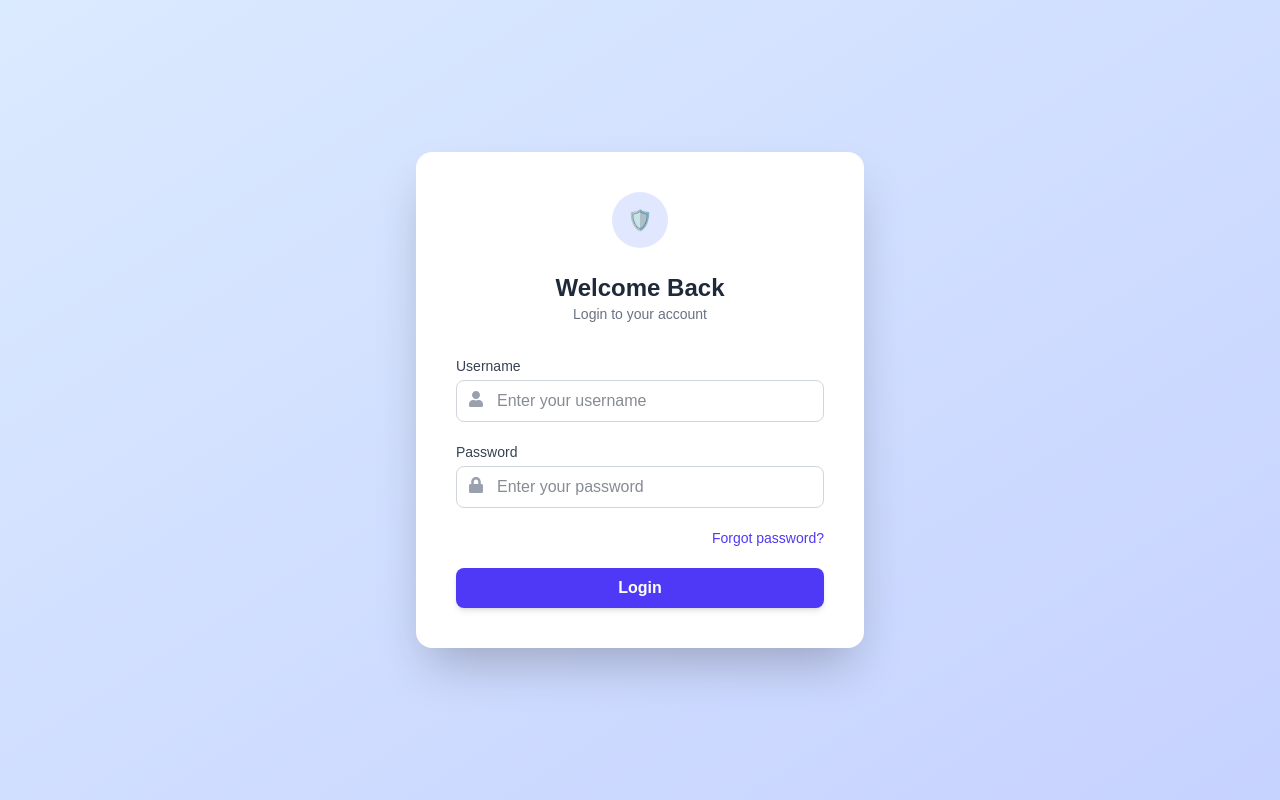
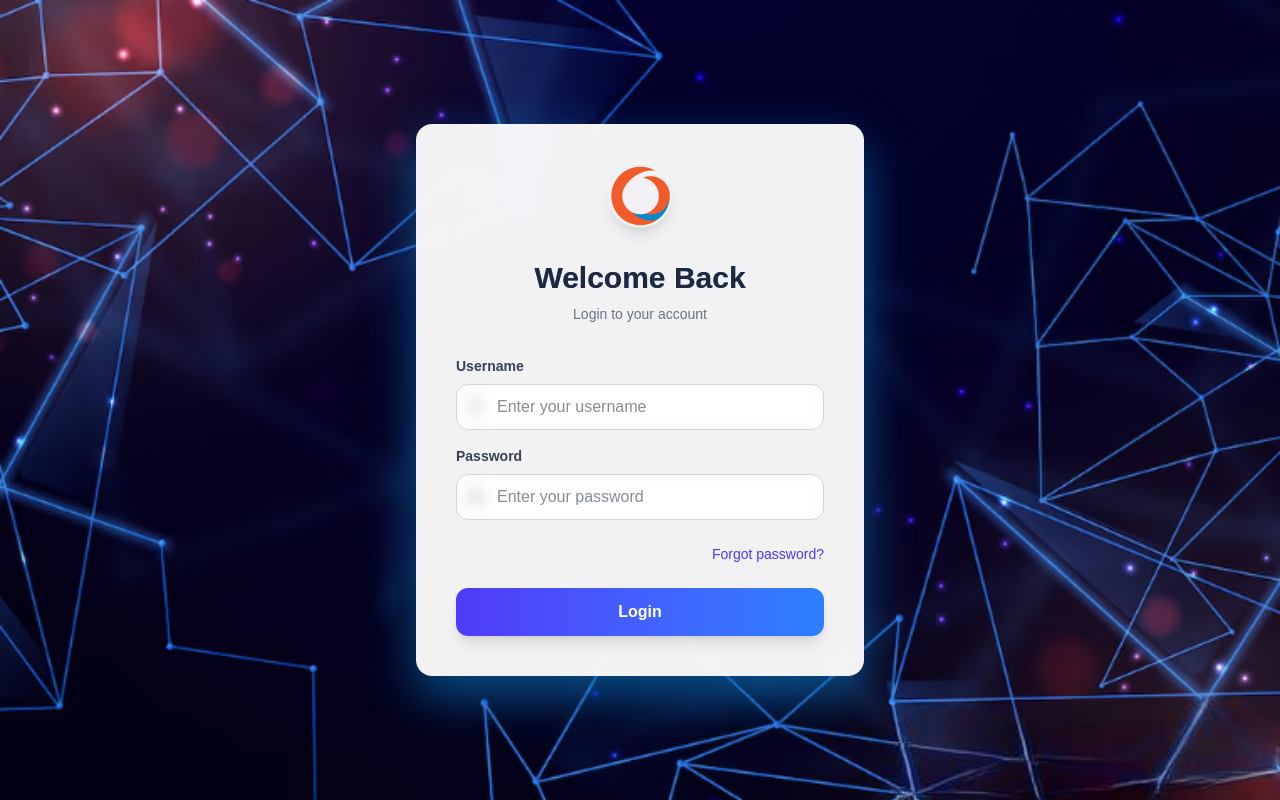
Before and after one commit to Pooja-m-exozen/individualemploye, a Next.js app: page /login in a window 1280 px wide. Built offline with nearby package versions, Linux system fonts and the light colour scheme.

Commit message:
"adding background image"

```diff
--- a/package.json
+++ b/package.json
@@ -12,10 +12,12 @@
     "@heroicons/react": "^2.2.0",
     "axios": "^1.8.4",
     "date-fns": "^4.1.0",
+    "framer-motion": "^12.7.4",
     "next": "15.3.1",
     "react": "^19.0.0",
     "react-dom": "^19.0.0",
     "react-hook-form": "^7.55.0",
+    "react-hot-toast": "^2.5.2",
     "react-icons": "^5.5.0",
     "react-router-dom": "^7.5.1"
   },
--- a/src/app/kyc/page.tsx
+++ b/src/app/kyc/page.tsx
@@ -213,88 +213,112 @@ export default function KYCViewPage() {
               </div>
 
               {selectedRecord && (
-                <div className="fixed inset-0 bg-black bg-opacity-50 flex items-center justify-center z-50 p-4">
-                  <div className="bg-white rounded-xl max-w-3xl w-full mx-auto shadow-2xl transform transition-all">
-                    <div className="flex justify-between items-center p-6 border-b border-gray-200 bg-gray-50 rounded-t-xl">
-                      <h2 className="text-xl font-semibold text-black">KYC Details</h2>
+                <div className="fixed inset-0 bg-gray-900/80 backdrop-blur-sm flex items-center justify-center z-50 p-4">
+                  <div className="bg-gray-900 rounded-xl max-w-4xl w-full mx-auto shadow-2xl transform transition-all overflow-hidden max-h-[90vh] flex flex-col border border-gray-700">
+                    {/* Modal Header */}
+                    <div className="flex justify-between items-center p-6 border-b border-gray-700 bg-gradient-to-r from-gray-900 to-gray-800 sticky top-0 z-10">
+                      <div>
+                        <h2 className="text-2xl font-semibold text-gray-100">KYC Details</h2>
+                        <p className="text-sm text-gray-400 mt-1">ID: {selectedRecord._id}</p>
+                      </div>
                       <button
                         onClick={() => setSelectedRecord(null)}
-                        className="p-2 hover:bg-gray-200 rounded-full transition-colors"
+                        className="p-2 hover:bg-gray-800 rounded-full transition-colors"
+                        title="Close"
                       >
-                        <FaTimes className="text-gray-600" />
+                        <FaTimes className="text-gray-400 w-5 h-5 hover:text-gray-200" />
                       </button>
                     </div>
-                    <div className="p-6 space-y-6">
-                      <div className="grid grid-cols-2 gap-6">
-                        <div className="bg-gray-50 p-4 rounded-lg">
-                          <h3 className="text-sm font-medium text-black mb-2">ID</h3>
-                          <p className="text-sm font-mono bg-white p-2 rounded border border-gray-200 text-black">{selectedRecord._id}</p>
-                        </div>
-                        <div className="bg-gray-50 p-4 rounded-lg">
-                          <h3 className="text-sm font-medium text-gray-500 mb-2">Status</h3>
-                          <div className="flex items-center space-x-4">
+
+                    {/* Modal Content - Scrollable */}
+                    <div className="p-6 space-y-6 overflow-y-auto bg-gray-900">
+                      {/* Status Section */}
+                      <div className="bg-gray-800 p-6 rounded-xl shadow-md border border-gray-700">
+                        <h3 className="text-lg font-medium text-gray-100 mb-4">Compliance Status</h3>
+                        <div className="flex items-center gap-4">
                           <select
                             value={selectedRecord.complianceStatus}
                             onChange={(e) => handleStatusUpdate(selectedRecord, e.target.value)}
                             disabled={updating}
-                              className="pl-3 pr-10 py-2 border rounded-lg focus:ring-2 focus:ring-blue-500 focus:border-blue-500 text-black"
+                            className="pl-4 pr-10 py-2.5 border bg-gray-700 border-gray-600 rounded-lg focus:ring-2 focus:ring-blue-500 focus:border-blue-500 text-gray-100 text-base"
                           >
-                              <option value="Passed">Passed</option>
-                              <option value="Pending">Pending</option>
-                              <option value="Failed">Failed</option>
+                            <option value="Passed" className="bg-gray-700">✅ Passed</option>
+                            <option value="Pending" className="bg-gray-700">⏳ Pending</option>
+                            <option value="Failed" className="bg-gray-700">❌ Failed</option>
                           </select>
-                            {updating && <FaSpinner className="animate-spin text-blue-600" />}
+                          {updating ? (
+                            <div className="flex items-center gap-2 text-blue-600">
+                              <FaSpinner className="animate-spin" />
+                              <span className="text-sm">Updating...</span>
                             </div>
-                          {updateError && (
-                            <p className="text-red-500 text-sm mt-2">{updateError}</p>
-                          )}
+                          ) : updateError ? (
+                            <div className="text-red-500 text-sm flex items-center gap-2">
+                              <FaTimes />
+                              <span>{updateError}</span>
+                            </div>
+                          ) : null}
                         </div>
                       </div>
 
-                      <div className="bg-gray-50 p-4 rounded-lg">
-                        <h3 className="text-sm font-medium text-gray-500 mb-3">Documents</h3>
-                        <div className="space-y-3">
+                      {/* Documents Section */}
+                      <div className="bg-gray-800 p-6 rounded-xl shadow-md border border-gray-700">
+                        <h3 className="text-lg font-medium text-gray-100 mb-4">Documents</h3>
+                        <div className="grid gap-4 sm:grid-cols-2">
                           {selectedRecord.documents.map(doc => (
-                            <div key={doc._id} className="bg-white p-4 rounded-lg border border-gray-200">
-                              <div className="flex justify-between items-start">
-                                <div>
-                                  <p className="text-sm font-medium text-gray-900">{doc.documentType || doc.type}</p>
-                                  <p className="text-sm text-gray-600 mt-1">Number: {doc.documentNumber}</p>
-                                  <p className="text-xs text-gray-500 mt-1">
-                                    {doc.verifiedBy && `Verified by ${doc.verifiedBy}`}
-                                    {getVerificationDate(doc) && ` on ${format(new Date(getVerificationDate(doc)!), 'PPp')}`}
-                                  </p>
-                                  {doc.verificationNotes && (
-                                    <p className="text-xs text-gray-600 mt-1 italic">"{doc.verificationNotes}"</p>
-                                  )}
-                                </div>
-                                <span className={`px-2 py-1 text-xs font-medium rounded-full
-                                  ${doc.verificationStatus === 'Verified' ? 'bg-green-100 text-green-800' : 'bg-yellow-100 text-yellow-800'}`}>
+                            <div key={doc._id} className="bg-gray-700 p-4 rounded-xl border border-gray-600 hover:border-blue-500 transition-colors">
+                              <div className="flex flex-col h-full">
+                                <div className="flex justify-between items-start mb-3">
+                                  <span className={`px-3 py-1 text-sm font-medium rounded-full
+                                    ${doc.verificationStatus === 'Verified' ? 'bg-emerald-900 text-emerald-200' : 'bg-amber-900 text-amber-200'}`}>
                                     {doc.verificationStatus}
                                   </span>
+                                </div>
+                                <h4 className="text-base font-medium text-gray-100">{doc.documentType || doc.type}</h4>
+                                <p className="text-sm text-gray-300 mt-2">
+                                  <span className="font-medium">Number:</span> {doc.documentNumber}
+                                </p>
+                                {getVerificationDate(doc) && (
+                                  <p className="text-sm text-gray-400 mt-2">
+                                    <span className="font-medium">Verified:</span> {format(new Date(getVerificationDate(doc)!), 'PPp')}
+                                  </p>
+                                )}
+                                {doc.verificationNotes && (
+                                  <p className="text-sm text-gray-300 mt-2 italic bg-gray-800 p-2 rounded-lg">
+                                    "{doc.verificationNotes}"
+                                  </p>
+                                )}
                               </div>
                             </div>
                           ))}
                         </div>
                       </div>
 
-                      <div className="grid grid-cols-2 gap-6">
-                        <div className="bg-gray-50 p-4 rounded-lg">
-                          <h3 className="text-sm font-medium text-gray-500 mb-2">Verified By</h3>
+                      {/* Verification Details */}
+                      <div className="grid grid-cols-1 sm:grid-cols-2 gap-6">
+                        <div className="bg-gray-800 p-6 rounded-xl shadow-md border border-gray-700">
+                          <h3 className="text-lg font-medium text-gray-100 mb-4">Verified By</h3>
                           <div className="flex items-center">
-                            <div className="h-8 w-8 bg-blue-100 rounded-full flex items-center justify-center">
-                              <span className="text-sm font-medium text-blue-800">
+                            <div className="h-10 w-10 bg-blue-900 rounded-full flex items-center justify-center">
+                              <span className="text-base font-medium text-blue-200">
                                 {(selectedRecord.verifiedBy || 'NA').substring(0, 2).toUpperCase()}
                               </span>
                             </div>
-                            <span className="ml-3 text-sm text-gray-900">{selectedRecord.verifiedBy || 'Not Assigned'}</span>
+                            <div className="ml-4">
+                              <p className="text-base text-gray-100">{selectedRecord.verifiedBy || 'Not Assigned'}</p>
+                              <p className="text-sm text-gray-400">Verification Officer</p>
                             </div>
                           </div>
-                        <div className="bg-gray-50 p-4 rounded-lg">
-                          <h3 className="text-sm font-medium text-gray-500 mb-2">Last Updated</h3>
-                          <p className="text-sm text-gray-900">
+                        </div>
+                        <div className="bg-gray-800 p-6 rounded-xl shadow-md border border-gray-700">
+                          <h3 className="text-lg font-medium text-gray-100 mb-4">Last Updated</h3>
+                          <div className="space-y-2">
+                            <p className="text-base text-gray-100">
                               {format(new Date(selectedRecord.updatedAt), 'PPpp')}
                             </p>
+                            <p className="text-sm text-gray-400">
+                              {format(new Date(selectedRecord.updatedAt), 'dd MMM yyyy HH:mm')}
+                            </p>
+                          </div>
                         </div>
                       </div>
                     </div>
--- a/src/app/login/page.tsx
+++ b/src/app/login/page.tsx
@@ -4,12 +4,14 @@ import { useState, useEffect } from 'react';
 import { useRouter } from 'next/navigation';
 import { login, isAuthenticated } from '@/services/auth';
 import { FaUser, FaLock } from 'react-icons/fa';
+import Image from 'next/image';
+import toast, { Toaster } from 'react-hot-toast';
+import { motion } from 'framer-motion';
 
 export default function LoginPage() {
   const router = useRouter();
   const [username, setUsername] = useState('');
   const [password, setPassword] = useState('');
-  const [error, setError] = useState('');
   const [isLoading, setIsLoading] = useState(false);
   const [fieldErrors, setFieldErrors] = useState({
     username: '',
@@ -49,11 +51,19 @@ export default function LoginPage() {
 
   const handleSubmit = async (e: React.FormEvent) => {
     e.preventDefault();
-    setError('');
     setFieldErrors({ username: '', password: '' });
 
     // Validate fields before proceeding
     if (!validateFields()) {
+      toast.error('Please check the form for errors', {
+        duration: 3000,
+        position: 'top-center',
+        style: {
+          background: '#FEE2E2',
+          color: '#DC2626',
+          fontWeight: 500,
+        },
+      });
       return;
     }
 
@@ -61,45 +71,96 @@ export default function LoginPage() {
 
     try {
       const response = await login(username, password);
-      console.log('Login response:', response); // Debug log
 
       if (response.success) {
+        toast.success('Login successful! Redirecting...', {
+          duration: 2000,
+          position: 'top-center',
+          icon: '👋',
+          style: {
+            background: '#DCFCE7',
+            color: '#166534',
+            fontWeight: 500,
+          },
+        });
+        setTimeout(() => {
           router.push('/dashboard');
+        }, 1000);
       } else {
-        setError(response.message || 'Login failed. Please check your credentials.');
+        toast.error(response.message || 'Login failed. Please check your credentials.', {
+          duration: 3000,
+          position: 'top-center',
+          style: {
+            background: '#FEE2E2',
+            color: '#DC2626',
+            fontWeight: 500,
+          },
+        });
       }
     } catch (err: any) {
       console.error('Login error:', err);
-      setError('An unexpected error occurred. Please try again.');
+      toast.error('An unexpected error occurred. Please try again.', {
+        duration: 3000,
+        position: 'top-center',
+        style: {
+          background: '#FEE2E2',
+          color: '#DC2626',
+          fontWeight: 500,
+        },
+      });
     } finally {
       setIsLoading(false);
     }
   };
 
   return (
-    <div className="min-h-screen flex items-center justify-center bg-gradient-to-br from-blue-100 to-indigo-200 px-4 py-12">
-      <div className="max-w-md w-full bg-white rounded-2xl shadow-2xl p-10">
-        <div className="flex justify-center mb-6">
-          <div className="h-14 w-14 rounded-full bg-indigo-100 flex items-center justify-center text-indigo-600 font-bold text-xl">
-            🛡️
+    <div className="min-h-screen flex items-center justify-center bg-[url('/bg.png')] bg-cover bg-center bg-no-repeat px-4 py-12">
+      <Toaster
+        toastOptions={{
+          className: '',
+          style: {
+            padding: '16px',
+            borderRadius: '8px',
+            fontSize: '14px',
+          },
+        }}
+      />
+      <motion.div
+        initial={{ opacity: 0, y: 20 }}
+        animate={{ opacity: 1, y: 0 }}
+        transition={{ duration: 0.5 }}
+        className="max-w-md w-full bg-white/95 backdrop-blur-sm rounded-2xl shadow-[0_20px_50px_rgba(8,_112,_184,_0.7)] p-10"
+      >
+        <div className="flex justify-center mb-8">
+          <motion.div
+            initial={{ scale: 0 }}
+            animate={{ scale: 1 }}
+            transition={{ type: "spring", stiffness: 260, damping: 20 }}
+            className="h-16 w-16 relative"
+          >
+            <Image
+              src="/logo-exo .png"
+              alt="Material Flow"
+              width={80}
+              height={80}
+              className="rounded-full shadow-lg"
+            />
+          </motion.div>
         </div>
-        </div>
-        <h2 className="text-center text-2xl font-bold text-gray-800">Welcome Back</h2>
+        <h2 className="text-center text-3xl font-bold text-gray-800 mb-2 bg-gradient-to-r from-indigo-600 to-blue-500 bg-clip-text">
+          Welcome Back
+        </h2>
         <p className="text-center text-sm text-gray-500 mb-8">Login to your account</p>
 
-        {error && (
-          <div className="bg-red-100 border border-red-400 text-red-700 px-4 py-2 rounded mb-4 text-sm">
-            {error}
-          </div>
-        )}
-
-        <form onSubmit={handleSubmit} className="space-y-5">
+        <form onSubmit={handleSubmit} className="space-y-6">
+          <div className="space-y-4">
+            {/* Username Input */}
             <div>
-            <label htmlFor="username" className="block text-sm font-medium text-gray-700">
+              <label htmlFor="username" className="block text-sm font-semibold text-gray-700 mb-1">
                 Username
               </label>
-            <div className="relative">
-              <span className="absolute left-3 top-1/2 -translate-y-1/2 text-gray-400">
+              <div className="relative group">
+                <span className="absolute left-3 top-1/2 -translate-y-1/2 text-gray-400 group-hover:text-indigo-600 transition-colors">
                   <FaUser />
                 </span>
                 <input
@@ -111,9 +172,9 @@ export default function LoginPage() {
                     setFieldErrors(prev => ({ ...prev, username: '' }));
                   }}
                   required
-                className={`mt-1 w-full pl-10 pr-3 py-2 border ${
+                  className={`mt-1 w-full pl-10 pr-3 py-2.5 border ${
                     fieldErrors.username ? 'border-red-500' : 'border-gray-300'
-                } rounded-lg focus:ring-2 focus:ring-indigo-500 focus:outline-none text-gray-900`}
+                  } rounded-xl focus:ring-2 focus:ring-indigo-500 focus:border-indigo-500 focus:outline-none text-gray-900 transition-all duration-200 bg-white/50 backdrop-blur-sm hover:border-indigo-400`}
                   placeholder="Enter your username"
                 />
               </div>
@@ -122,12 +183,13 @@ export default function LoginPage() {
               )}
             </div>
 
+            {/* Password Input */}
             <div>
-            <label htmlFor="password" className="block text-sm font-medium text-gray-700">
+              <label htmlFor="password" className="block text-sm font-semibold text-gray-700 mb-1">
                 Password
               </label>
-            <div className="relative">
-              <span className="absolute left-3 top-1/2 -translate-y-1/2 text-gray-400">
+              <div className="relative group">
+                <span className="absolute left-3 top-1/2 -translate-y-1/2 text-gray-400 group-hover:text-indigo-600 transition-colors">
                   <FaLock />
                 </span>
                 <input
@@ -139,9 +201,9 @@ export default function LoginPage() {
                     setFieldErrors(prev => ({ ...prev, password: '' }));
                   }}
                   required
-                className={`mt-1 w-full pl-10 pr-3 py-2 border ${
+                  className={`mt-1 w-full pl-10 pr-3 py-2.5 border ${
                     fieldErrors.password ? 'border-red-500' : 'border-gray-300'
-                } rounded-lg focus:ring-2 focus:ring-indigo-500 focus:outline-none text-gray-900`}
+                  } rounded-xl focus:ring-2 focus:ring-indigo-500 focus:border-indigo-500 focus:outline-none text-gray-900 transition-all duration-200 bg-white/50 backdrop-blur-sm hover:border-indigo-400`}
                   placeholder="Enter your password"
                 />
               </div>
@@ -149,20 +211,36 @@ export default function LoginPage() {
                 <p className="mt-1 text-sm text-red-600">{fieldErrors.password}</p>
               )}
             </div>
-
-          <div className="flex justify-end text-sm text-indigo-600 hover:text-indigo-800 cursor-pointer">
-            Forgot password?
           </div>
 
+          <div className="flex justify-end">
             <button
+              type="button"
+              className="text-sm text-indigo-600 hover:text-indigo-800 font-medium transition-colors duration-200 hover:underline"
+            >
+              Forgot password?
+            </button>
+          </div>
+
+          <motion.button
             type="submit"
             disabled={isLoading}
-            className="w-full bg-indigo-600 text-white py-2 rounded-lg hover:bg-indigo-700 transition duration-200 font-semibold shadow-md disabled:opacity-50 disabled:cursor-not-allowed"
+            whileHover={{ scale: 1.01 }}
+            whileTap={{ scale: 0.99 }}
+            className="w-full bg-gradient-to-r from-indigo-600 to-blue-500 text-white py-3 rounded-xl hover:opacity-90 transition duration-200 font-semibold shadow-lg disabled:opacity-50 disabled:cursor-not-allowed"
           >
-            {isLoading ? 'Logging in...' : 'Login'}
-          </button>
+            {isLoading ? (
+              <span className="flex items-center justify-center">
+                <svg className="animate-spin -ml-1 mr-3 h-5 w-5 text-white" xmlns="http://www.w3.org/2000/svg" fill="none" viewBox="0 0 24 24">
+                  <circle className="opacity-25" cx="12" cy="12" r="10" stroke="currentColor" strokeWidth="4"></circle>
+                  <path className="opacity-75" fill="currentColor" d="M4 12a8 8 0 018-8V0C5.373 0 0 5.373 0 12h4zm2 5.291A7.962 7.962 0 014 12H0c0 3.042 1.135 5.824 3 7.938l3-2.647z"></path>
+                </svg>
+                Logging in...
+              </span>
+            ) : 'Login'}
+          </motion.button>
         </form>
-      </div>
+      </motion.div>
     </div>
   );
 }
```
Also changed, not shown: public/bg.png (added), 1 other file (tests, documents, lock files or other folders). Lines whose indentation alone changed are shown as unchanged.
